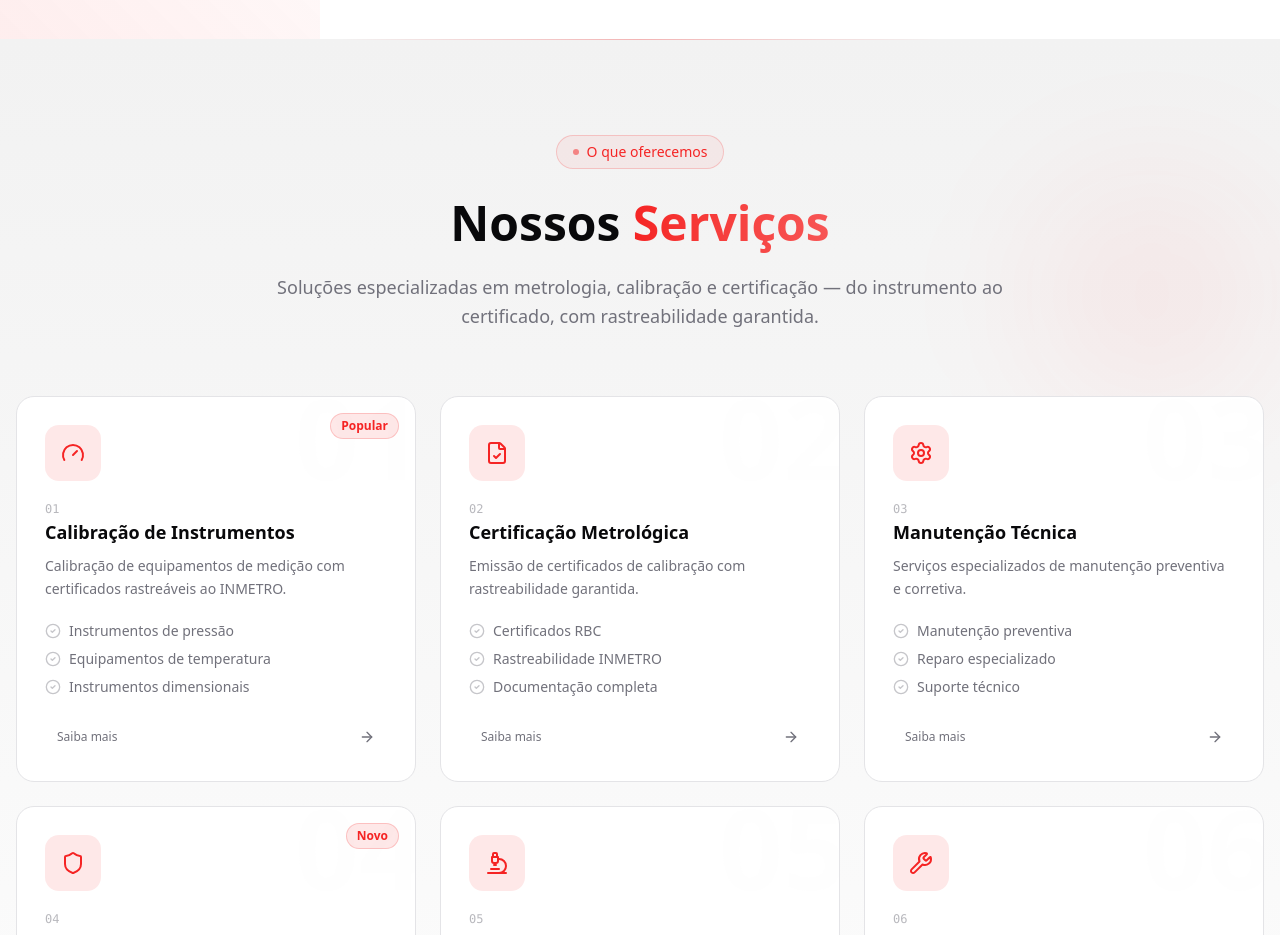
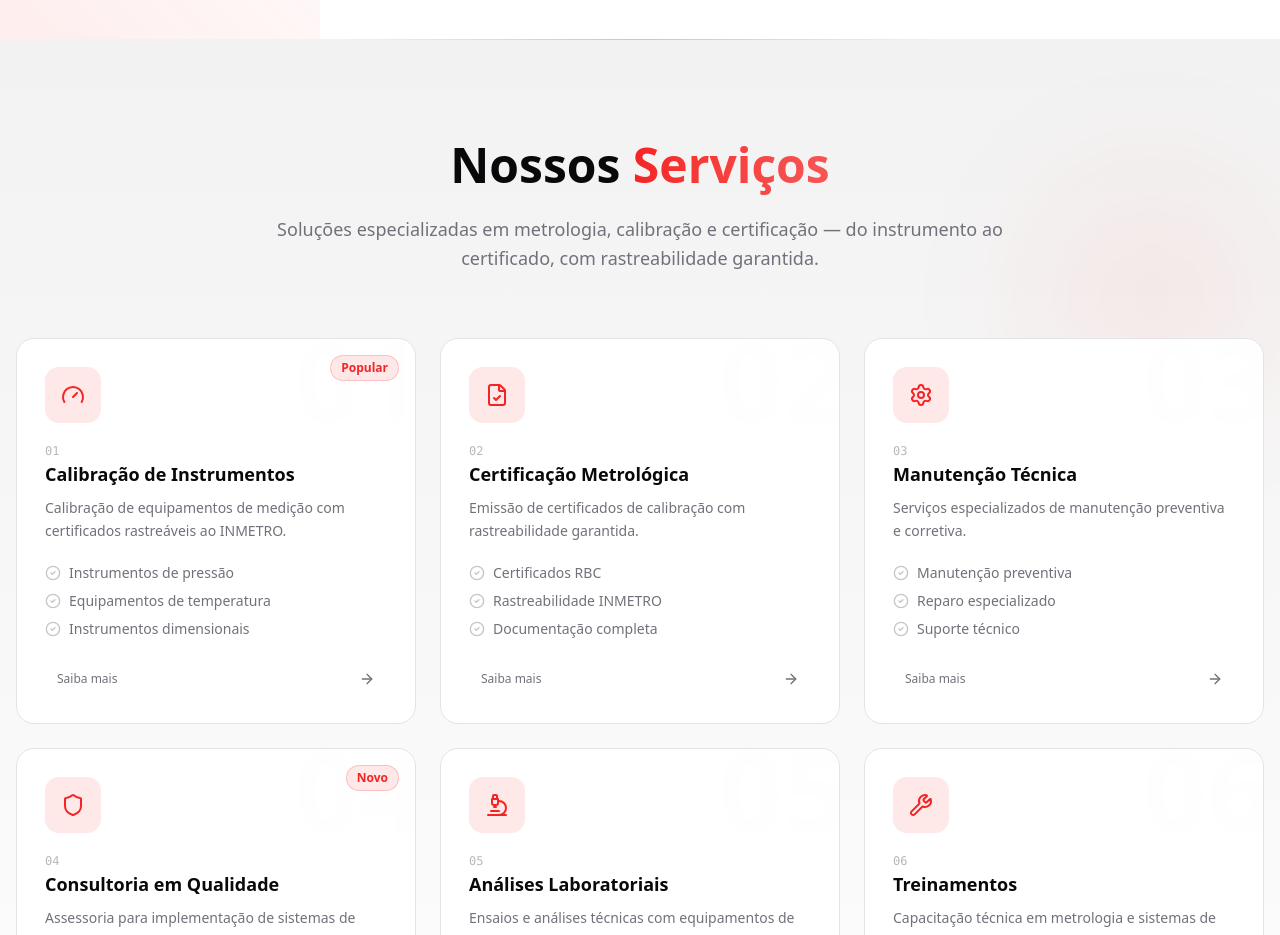
Before and after one commit to marcellino-dev/tecnoiso, a Next.js app: page / in a window 1280 px wide. Shown: the part 2540-3475 px from the top of the page. Built offline with nearby package versions, Linux system fonts and the light colour scheme; no server answers.

Commit message:
fix: remover O que oferecemos

```diff
--- a/components/ServicesSection.tsx
+++ b/components/ServicesSection.tsx
@@ -268,10 +268,7 @@ const ServicesSection = () => {
         {/* ── Cabeçalho da seção ── */}
         <header className="text-center mb-16 max-w-3xl mx-auto">
           {/* Pílula de identificação */}
-          <div className="inline-flex items-center gap-2 px-4 py-1.5 rounded-full border border-[hsl(var(--brand-red))]/20 bg-[hsl(var(--brand-red))]/5 text-[hsl(var(--brand-red))] text-sm font-medium mb-6">
-            <span className="w-1.5 h-1.5 rounded-full bg-[hsl(var(--brand-red))] animate-pulse" />
-            O que oferecemos
-          </div>
+
 
           <h2
             id="services-heading"
```
